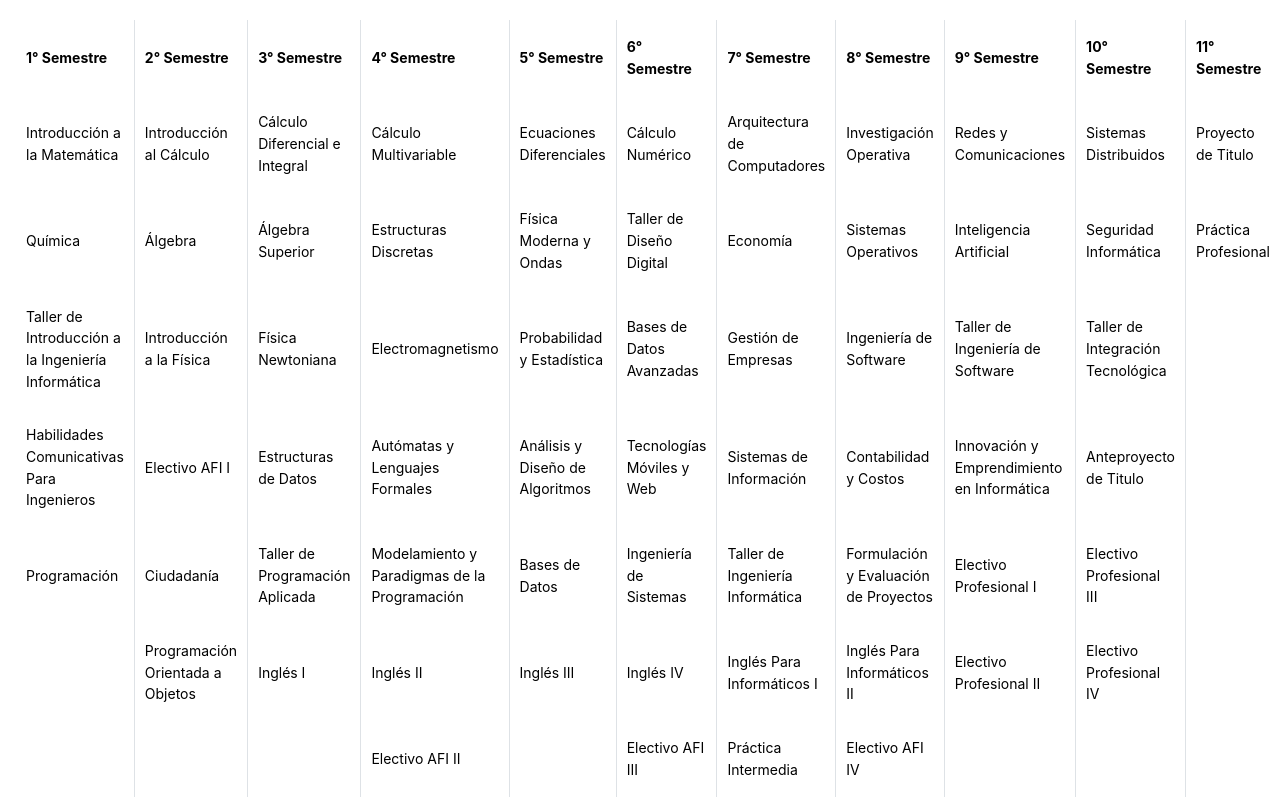
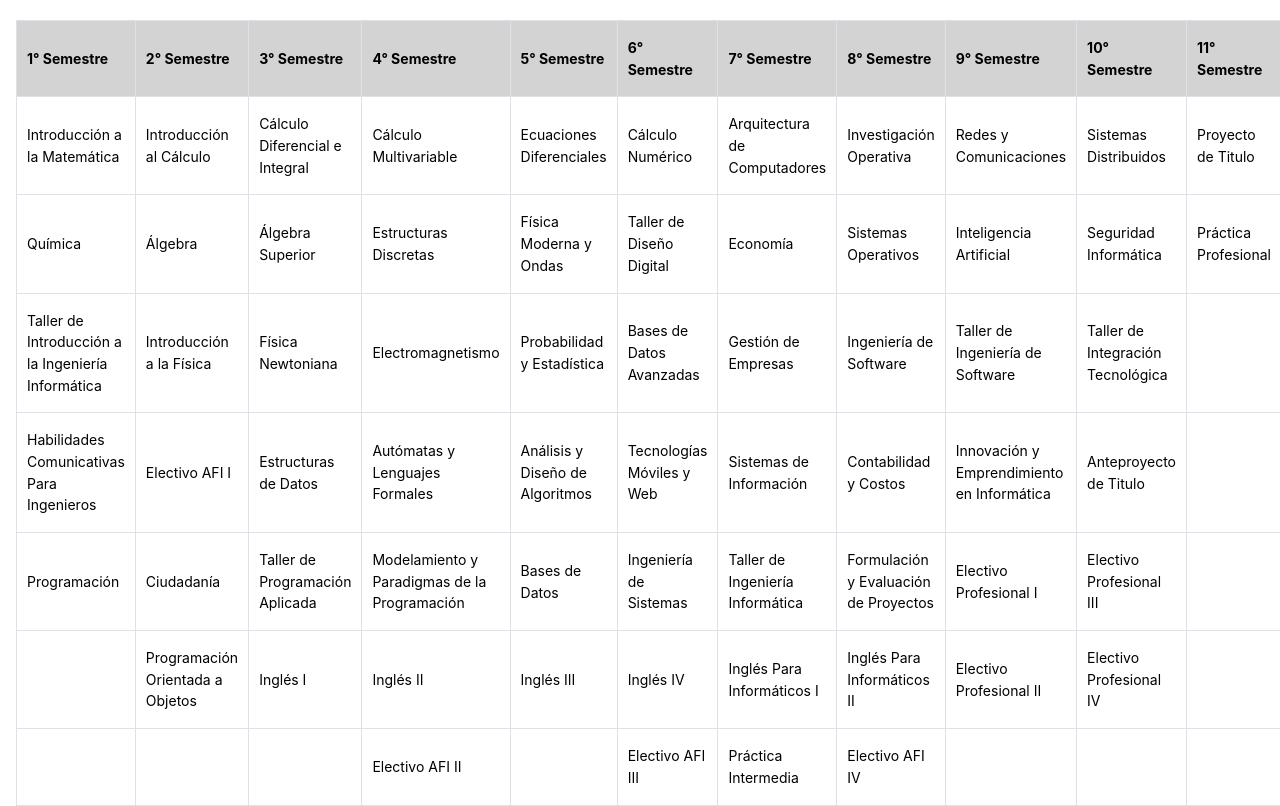
Before and after one commit to Awerito/09-curricular-grid, a React (Vite) app: page / in a window 1280 px wide. Built offline with nearby package versions, Linux system fonts and the light colour scheme.

Commit message:
Add: stypes to table

```diff
--- a/src/components/CurricularGrid.jsx
+++ b/src/components/CurricularGrid.jsx
@@ -89,10 +89,10 @@ function CurricularGrid() {
       verticalSpacing="md"
       striped
       withColumnBorders
-      withRowBorders={false}
+      withTableBorder
       style={{ marginTop: 20 }}
     >
-      <Table.Thead>
+      <Table.Thead style={{ backgroundColor: 'lightgray' }}>
         <SemesterHeader totalSemesters={totalSemesters} />
       </Table.Thead>
       <Table.Tbody>
```
